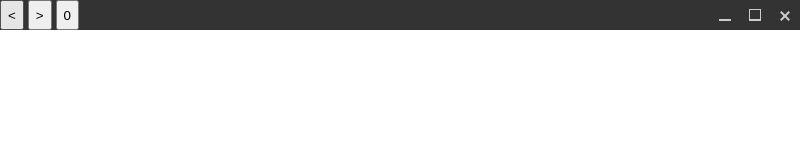
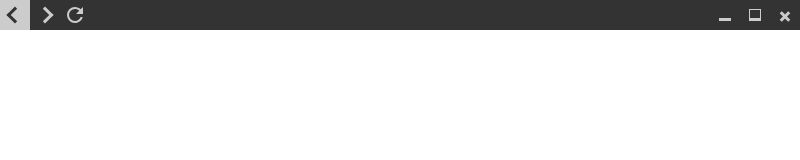
Before and after one commit to MSandeep96/SoundKeys, an Electron app: page src/index.html in a window 800 px wide. Drawn offline with Linux system fonts and the light colour scheme.

Commit message:
Finish title bar

```diff
--- a/src/index.html
+++ b/src/index.html
@@ -9,9 +9,9 @@
 		<div class="title-bar">
 
 			<div class="nav-btns">
-				<button id="back-nav" onclick="backNav()">&lt;</button>
-				<button id="forw-nav" onclick="forwNav()">&gt;</button>
-				<button id="reload-nav" onclick="reloadNav()">0</button>
+				<button id="back-nav" onclick="backNav()"></button>
+				<button id="forw-nav" onclick="forwNav()"></button>
+				<button id="reload-nav" onclick="reloadNav()"></button>
 			</div>
 
 			<div class="win-btns">
--- a/src/style.css
+++ b/src/style.css
@@ -14,7 +14,7 @@ html,body{
 
 .title-bar{
 	height: 30px;
-	flex: 0 1 1;
+	flex: 0 1 auto;
 	display: flex;
 	justify-content: space-between;
 	-webkit-app-region : drag;
@@ -36,7 +36,7 @@ html,body{
 	flex: 1 1 auto;
 }
 
-.win-btns button{
+.win-btns button,.nav-btns button{
 	background: none;
 	border: none;
 	outline: none;
@@ -56,7 +56,7 @@ html,body{
 	position: absolute;
 	border-color: #CCCCCC;
 	border-style: solid;
-	border-width: 0 0 2px 0;
+	border-width: 0 0 3px 0;
 }
 
 .win-btns button:hover{
@@ -64,11 +64,11 @@ html,body{
 }
 
 #win-min:before {
-	border-bottom-width: 2px;
+	border-bottom-width: 3px;
 }
 
 #win-max:before {
-	border-width: 1px 1px 2px 1px;
+	border-width: 1px 1px 3px 1px;
 }
 
 #win-close:before,
@@ -98,3 +98,51 @@ html,body{
 #win-close:after{
 	transform: rotate(-45deg);
 }
+
+#back-nav:before{
+	position: absolute;
+    top: 30%;
+	bottom: 30%;
+	right: 30%;
+	left: 30%;
+    content: "";
+    border-left: 3px solid #CCCCCC;
+    border-top: 3px solid #CCCCCC;
+    transform: rotate(-45deg);
+}
+
+#back-nav:hover::before,#forw-nav:hover::before{
+	border-color: #333333;
+}
+
+#back-nav:hover,#forw-nav:hover{
+	background-color: #CCCCCC;
+}
+
+#forw-nav:before{
+	position: absolute;
+    top: 30%;
+	bottom: 30%;
+	right: 30%;
+	left: 30%;
+    content: "";
+    border-right: 3px solid #CCCCCC;
+    border-top: 3px solid #CCCCCC;
+    transform: rotate(45deg);
+}
+
+#reload-nav{
+	background-color: #CCCCCC;
+	-webkit-mask-image: url("./assets/refresh.svg");
+	-webkit-mask-repeat: no-repeat;
+	-webkit-mask-position: center;
+	padding: 0;
+}
+
+#reload-nav:hover{
+	background-color: #CCCCCC;
+	background-image: url("./assets/refresh.svg");
+	-webkit-mask-image: none;
+	background-repeat: no-repeat;
+	background-position: center;
+}
```
Also changed, not shown: src/assets/refresh.svg (added).
